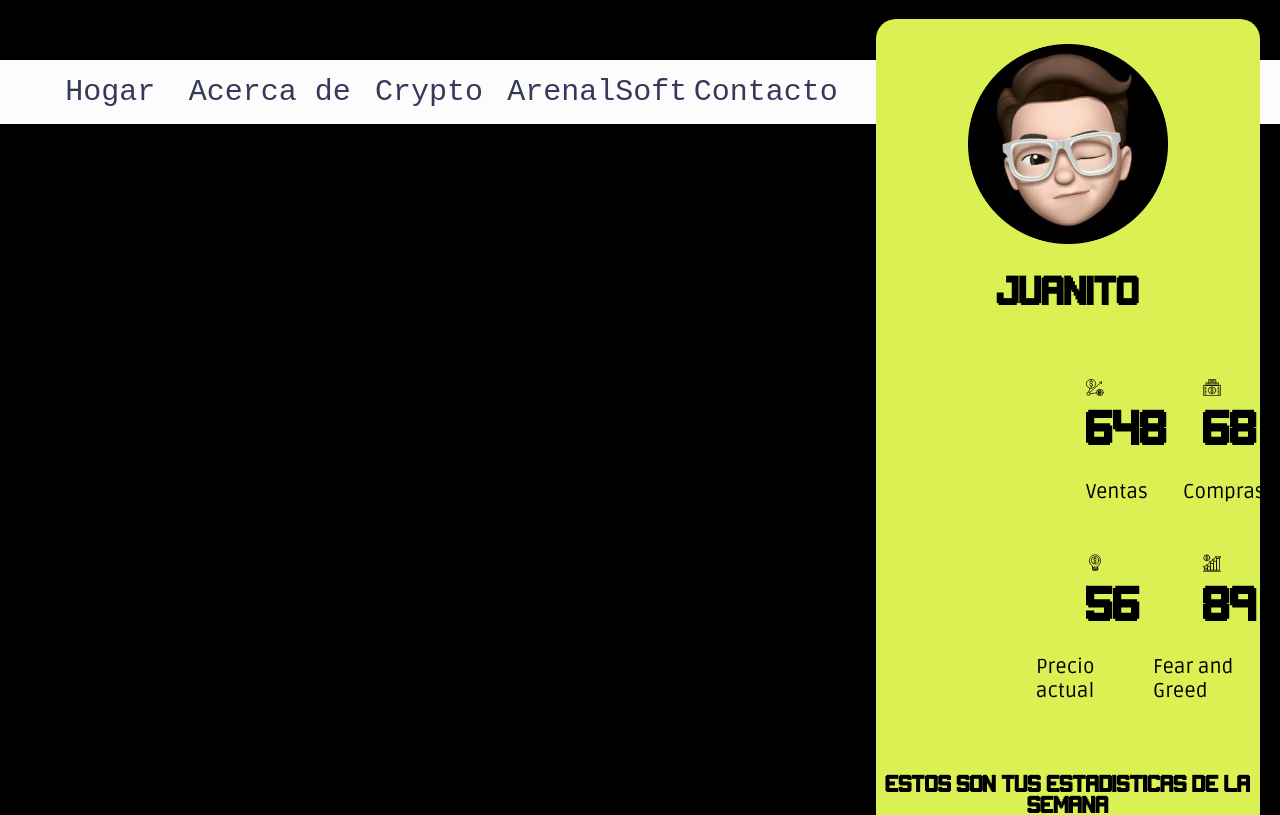
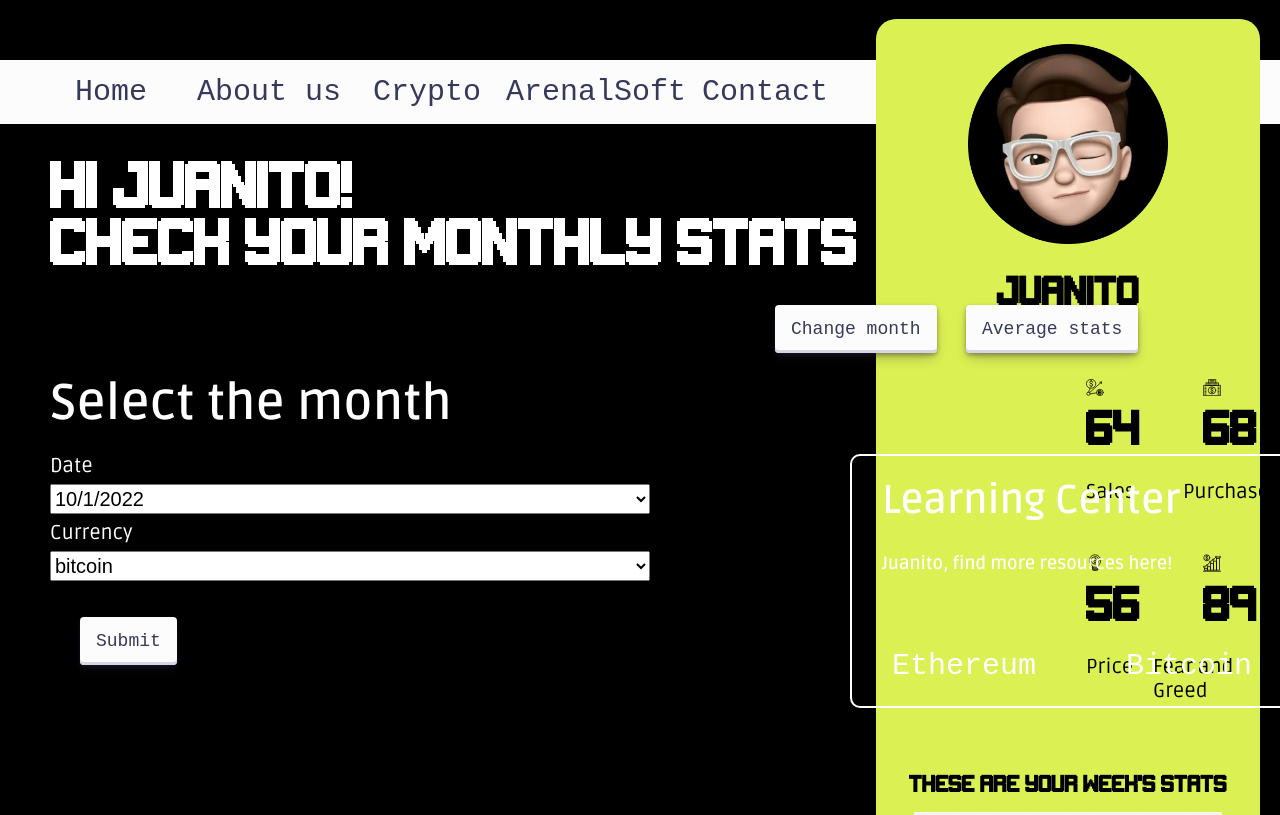
Before and after one commit to llazo95/arenalsoft-test-app, a React (Create React App) app: page / in a window 1280 px wide. Shown: the top 815 px of the page. Built offline with nearby package versions, Linux system fonts and the light colour scheme.

Commit message:
Changes on mainpage

```diff
--- a/src/components/main-page/main-page.css
+++ b/src/components/main-page/main-page.css
@@ -1,10 +1,18 @@
+@import url('https://fonts.googleapis.com/css2?family=Ruda:wght@400;600&display=swap');
 
 
-body{
+body {
   background-color: black;
 }
 
-.main-title{
+.main-top-content {
+  display: grid;
+  grid-template-areas:
+    "title menu"
+}
+
+.main-title {
+  grid-area: title;
   color: white;
   font-family: "Gameplay";
   text-align: left;
@@ -12,11 +20,14 @@ body{
   margin-left: 50px;
   font-size: xxx-large;
 }
- .buttons{
+
+.buttons {
   display: inline-flex;
-   margin-left: 50%;
+  grid-area: menu;
+  margin-left: 85%;
 }
- button{
+
+button {
   margin-top: 2px;
   margin-left: 30px;
   align-items: center;
@@ -24,12 +35,12 @@ body{
   background-color: #FCFCFD;
   border-radius: 4px;
   border-width: 0;
-  box-shadow: rgba(45, 35, 66, 0.4) 0 2px 4px,rgba(45, 35, 66, 0.3) 0 7px 13px -3px,#D6D6E7 0 -3px 0 inset;
+  box-shadow: rgba(45, 35, 66, 0.4) 0 2px 4px, rgba(45, 35, 66, 0.3) 0 7px 13px -3px, #D6D6E7 0 -3px 0 inset;
   box-sizing: border-box;
   color: #36395A;
   cursor: pointer;
   display: inline-flex;
-  font-family: "JetBrains Mono",monospace;
+  font-family: "JetBrains Mono", monospace;
   height: 48px;
   justify-content: center;
   line-height: 1;
@@ -40,12 +51,12 @@ body{
   position: relative;
   text-align: left;
   text-decoration: none;
-  transition: box-shadow .15s,transform .15s;
+  transition: box-shadow .15s, transform .15s;
   user-select: none;
   -webkit-user-select: none;
   touch-action: manipulation;
   white-space: nowrap;
-  will-change: box-shadow,transform;
+  will-change: box-shadow, transform;
   font-size: 18px;
 }
 
@@ -62,31 +73,38 @@ body{
   box-shadow: #D6D6E7 0 3px 7px inset;
   transform: translateY(2px);
 }
-a:link { text-decoration: none; }
+
+a:link {
+  text-decoration: none;
+}
 
 
 .menu {
-    font-family: "JetBrains Mono",monospace;
+  font-family: "JetBrains Mono", monospace;
   background: #FCFCFD;
   height: 10%;
-    width:2000px;
+  width: 2000px;
   font-size: 30px;
 }
+
 .menu ol {
   list-style-type: none;
   margin: 0 auto;
   padding: 0;
 }
-  .menu > ol {
+
+.menu>ol {
   max-width: 1000px;
   padding: 0 2rem;
   display: flex;
 }
-  .menu > ol > .menu-item {
+
+.menu>ol>.menu-item {
   flex: 1;
   padding: 0.75rem 0;
 }
-  .menu > ol > .menu-item:after {
+
+.menu>ol>.menu-item:after {
   content: "";
   position: absolute;
   width: 4px;
@@ -99,14 +117,17 @@ a:link { text-decoration: none; }
   transform: scale(0);
   transition: transform 0.2s ease;
 }
-  .menu > ol > .menu-item:hover:after {
+
+.menu>ol>.menu-item:hover:after {
   transform: scale(1);
 }
+
 .menu-item {
   position: relative;
   line-height: 2.5rem;
   text-align: center;
 }
+
 .menu-item a {
   overflow: hidden;
   white-space: nowrap;
@@ -114,6 +135,7 @@ a:link { text-decoration: none; }
   display: block;
   color: #36395A;
 }
+
 .sub-menu .menu-item {
   padding: 0.75rem 0;
   background: #F67280;
@@ -121,108 +143,108 @@ a:link { text-decoration: none; }
   transform-origin: bottom;
   animation: enter 0.2s ease forwards;
 }
+
 .sub-menu .menu-item:nth-child(1) {
   animation-duration: 0.2s;
   animation-delay: 0s;
 }
+
 .sub-menu .menu-item:nth-child(2) {
   animation-duration: 0.3s;
   animation-delay: 0.1s;
 }
+
 .sub-menu .menu-item:nth-child(3) {
   animation-duration: 0.4s;
   animation-delay: 0.2s;
 }
+
 .sub-menu .menu-item:hover {
   background: #F8B195;
 }
+
 .sub-menu .menu-item a {
   padding: 0 0.75rem;
 }
-  @media screen and (max-width: 600px) {
-    .sub-menu .menu-item {
-      background: #C06C84;
-    }
+
+
+.month {
+  font-family: 'Ruda', sans-serif;
+  margin-left: 50px;
+  margin-top: 20px;
+  margin-bottom: 20px;
+  color: white;
+  font-size: 50px;
 }
 
-  @media screen and (max-width: 600px) {
-    .menu {
-      position: relative;
-    }
-    .menu:after {
-      content: "";
-      position: absolute;
-      top: calc(50% - 2px);
-      right: 1rem;
-      width: 30px;
-      height: 4px;
-      background: #FFF;
-      box-shadow: 0 10px #FFF, 0 -10px #FFF;
-    }
-    .menu > ol {
-      display: none;
-      background: #F67280;
-      flex-direction: column;
-      justify-content: center;
-      height: 100vh;
-      animation: fade 0.2s ease-out;
-    }
-    .menu > ol > .menu-item {
-      flex: 0;
-      opacity: 0;
-      animation: enter 0.3s ease-out forwards;
-    }
-    .menu > ol > .menu-item:nth-child(1) {
-      animation-delay: 0s;
-    }
-    .menu > ol > .menu-item:nth-child(2) {
-      animation-delay: 0.1s;
-    }
-    .menu > ol > .menu-item:nth-child(3) {
-      animation-delay: 0.2s;
-    }
-    .menu > ol > .menu-item:nth-child(4) {
-      animation-delay: 0.3s;
-    }
-    .menu > ol > .menu-item:nth-child(5) {
-      animation-delay: 0.4s;
-    }
-    .menu > ol > .menu-item + .menu-item {
-      margin-top: 0.75rem;
-    }
-    .menu > ol > .menu-item:after {
-      left: auto;
-      right: 1rem;
-      bottom: calc(50% - 2px);
-    }
-    .menu > ol > .menu-item:hover {
-      z-index: 1;
-    }
-    .menu:hover > ol {
+.main-content {
+  color: white;
+  margin-left: 50px;
+  font-family: 'Ruda', sans-serif;
+  margin-top: 20px;
   display: flex;
-    }
-    .menu:hover:after {
-      box-shadow: none;
-    }
+  font-size: 20px;
 }
 
-  .sub-menu {
-    position: absolute;
-    width: 100%;
-    top: 100%;
-    left: 0;
-    display: none;
-    z-index: 1;
-  }
-  .menu-item:hover > .sub-menu {
-    display: block;
+input,
+select {
+  display: flex;
+  flex-direction: row;
+  margin-bottom: 30px;
+  width: 600px;
+  height: 30px;
+  margin: .4rem 0;
+  font-size: 20px;
+
 }
 
-  @media screen and (max-width: 600px) {
-    .sub-menu {
-      width: 100vw;
-      left: -2rem;
-      top: 50%;
-      transform: translateY(-50%);
+.submit {
+  margin-top: 30px;
 }
+
+.learning-container {
+  border: 2px solid white;
+  border-radius: 10px;
+  width: 800px;
+  height: 250px;
+  margin-left: 200px;
 }
+
+.learning-title {
+  color: white;
+  font-family: 'Ruda', sans-serif;
+  text-align: left;
+  margin-left: 30px;
+  margin-top: 20px;
+  font-size: 40px;
+}
+
+.learning-subtitle{
+  color: white;
+  font-family: 'Ruda', sans-serif;
+  text-align: left;
+  margin-left: 30px;
+  font-size: large;
+}
+
+
+
+.learning-menu ol{
+  list-style-type: none;
+  display: flex;
+  margin-left: 0px;
+  margin-top: 75px;
+  width: 800px;
+}
+.learning-menu-item a{
+  font-family: "JetBrains Mono", monospace;
+  height: 10%;
+  margin-right: 90px;
+  color: white;
+  font-size: 30px;
+}
+.median-title{
+  color: white;
+  font-family: "JetBrains Mono", monospace;
+  float: inline-start;
+}
--- a/src/components/main-page/main-page.js
+++ b/src/components/main-page/main-page.js
@@ -1,13 +1,44 @@
 /* eslint-disable jsx-a11y/anchor-is-valid */
-import React, { Component } from "react";
+import React, { Component, useEffect, useState } from "react";
 import "../main-page/main-page.css";
-import axios from 'axios';
 
-class MainPage extends Component {
+export default function MainPage(){
 
+        const options = [
+            {
+                value: "jan",
+                label: "10/1/2022",
+                median: 19807.8,
+            },
+            {
+                value: "feb",
+                label: "10/2/2022",
+                median: 19379.8,
+            },
+            {
+                value: "mar",
+                label: "10/3/2022",
+                median: 19154.8,
+            },
+            {
+                value: "apr",
+                label: "10/4/2022",
+                median: 19134.6,
+            },
+        ];
 
+        const initialText = 'Submit';
+        const [buttonText, setButtonText] = useState(initialText);
 
-    render() {
+        const medianValue =
+        options.map((option) => (
+            <p value={option.label}>{option.median}</p>
+            ))
+
+        function handleClick() {
+            setButtonText('Your median for that month was: ' + {medianValue});
+        }
+
         return (
             <div className="main-page-container">
 
@@ -17,58 +48,73 @@ class MainPage extends Component {
                     </div>
                     <nav class="menu">
                         <ol>
-                      <li class="menu-item"><a href="#0">Hogar</a></li>
-                      <li class="menu-item"><a href="#0">Acerca de</a></li>
+                            <li class="menu-item"><a href="#0">Home</a></li>
+                            <li class="menu-item"><a href="#0">About us</a></li>
                             <li class="menu-item">
                                 <a href="#0">Crypto</a>
-                        <ol class="sub-menu">
-                          <li class="menu-item"><a href="#0">Bitcoin</a></li>
-                          <li class="menu-item"><a href="#0">Ethereum</a></li>
-                        </ol>
                             </li>
                             <li class="menu-item">
                                 <a href="#0">ArenalSoft</a>
-                        <ol class="sub-menu">
-                          <li class="menu-item"><a href="#0">México</a></li>
-                          <li class="menu-item"><a href="#0">Costa Rica</a></li>
-                        </ol>
+
                             </li>
-                      <li class="menu-item"><a href="#0">Contacto</a></li>
+                            <li class="menu-item"><a href="#0">Contact</a></li>
                         </ol>
                     </nav>
                 </div>
 
-            <div className="top-content">
+                <div className="main-top-content">
                     <div>
-                    <h1 className="main-title">Hola Juanito! <br /> Checa tu actividad mensual</h1>
+                        <h1 className="main-title">Hi Juanito! <br />Check your monthly stats</h1>
 
                         <div className="buttons">
                             <div>
-                            <button>Cambiar el mes</button>
+                                <button>Change month</button>
                             </div>
                             <div>
-                            <button>Menú principal</button>
+                                <button>Average stats</button>
                             </div>
                         </div>
 
                     </div>
                 </div>
 
-            <div nameClass="main-content">
-                <div>
-                    <h2>Mes de Septiembre</h2>
-                    <label>Fecha</label>
-                    <input type="text" name="date" />
-                    <label>Precio</label>
-                    <input type="text" name="price" />
+                <h2 className="month">Select the month</h2>
+
+                <div className="main-content">
+                    <div className="">
+                        <label>Date</label>
+                        <select id="date-dropdown" name="date">
+                            {options.map((option) => (
+                                <option value={option.value}>{option.label}</option>
+                            ))}
+                        </select>
                         <label>Currency</label>
                         <select name="coin-type">
+                            <option value="btc">bitcoin</option>
                         </select>
-                    <button type="submit">Entrar</button>
+
+                        <button onClick={handleClick} className="submit" type="submit">{buttonText}</button>
+
+
+
+
+                    </div>
+                    <div className="learning-container">
+                        <div>
+
+                            <h1 className="learning-title">Learning Center</h1>
+                            <h2 className="learning-subtitle">Juanito, find more resources here!</h2>
+
+                            <nav className="learning-menu">
+                                <ol>
+                                    <li class="learning-menu-item"><a href="https://ethereum.org/en/">Ethereum</a></li>
+                                    <li class="learning-menu-item"><a href="https://www.investopedia.com/terms/b/bitcoin.asp">Bitcoin</a></li>
+                                    <li class="learning-menu-item"><a href="https://www.investopedia.com/terms/b/blockchain.asp">Learn more</a></li>
+                                </ol>
+                            </nav>
                         </div>
                     </div>
-
-
+                </div>
                 <div nameClass="footer">
                     <div></div>
                 </div>
@@ -76,6 +122,3 @@ class MainPage extends Component {
             </div>
         )
     }
-}
-
-export default MainPage
--- a/src/components/side-bar/side-bar.css
+++ b/src/components/side-bar/side-bar.css
@@ -58,7 +58,7 @@ p{
 }
 .price p{
     grid-area: price;
-    margin-left: 10px;
+    margin-left: 60px;
 
 }
 .fear-greed p{
--- a/src/components/side-bar/side-bar.js
+++ b/src/components/side-bar/side-bar.js
@@ -24,20 +24,20 @@ class SideBar extends Component{
 <div className="stats-container">
     <div className="sales">
         <img className="sales-img" alt="" src={Sales} />
-        <h2 className="numbers">648</h2>
-        <p>Ventas</p>
+        <h2 className="numbers">64</h2>
+        <p>Sales</p>
     </div>
 
     <div className="purchase">
         <img className="purchase-img" alt="" src={Purchase} />
         <h2 className="numbers">68</h2>
-        <p>Compras</p>
+        <p>Purchase</p>
     </div>
 
     <div className="price">
         <img className="price-img" alt="" src={Price} />
         <h2 className="numbers">56</h2>
-        <p>Precio actual</p>
+        <p>Price</p>
     </div>
 
     <div className="fear-greed">
@@ -48,7 +48,7 @@ class SideBar extends Component{
 </div>
 
 <div className="change-rate-container">
-    <h3>Estos son tus estadisticas de la semana</h3>
+    <h3>These are your week's stats</h3>
     <img className="change-rate-img" alt="" src={ChangeRate} />
 </div>
 </div>
```
Lines whose indentation alone changed are shown as unchanged.
